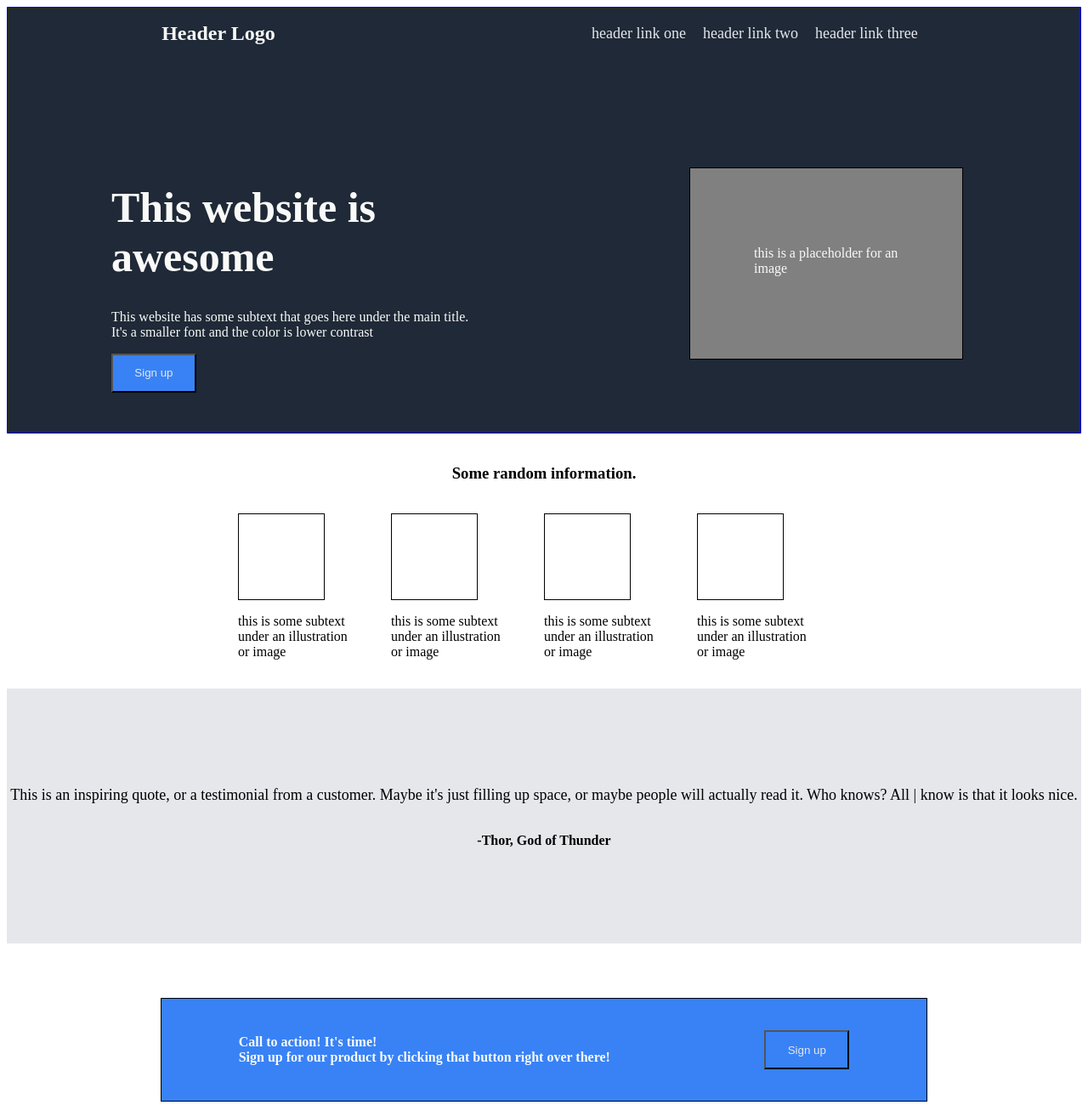
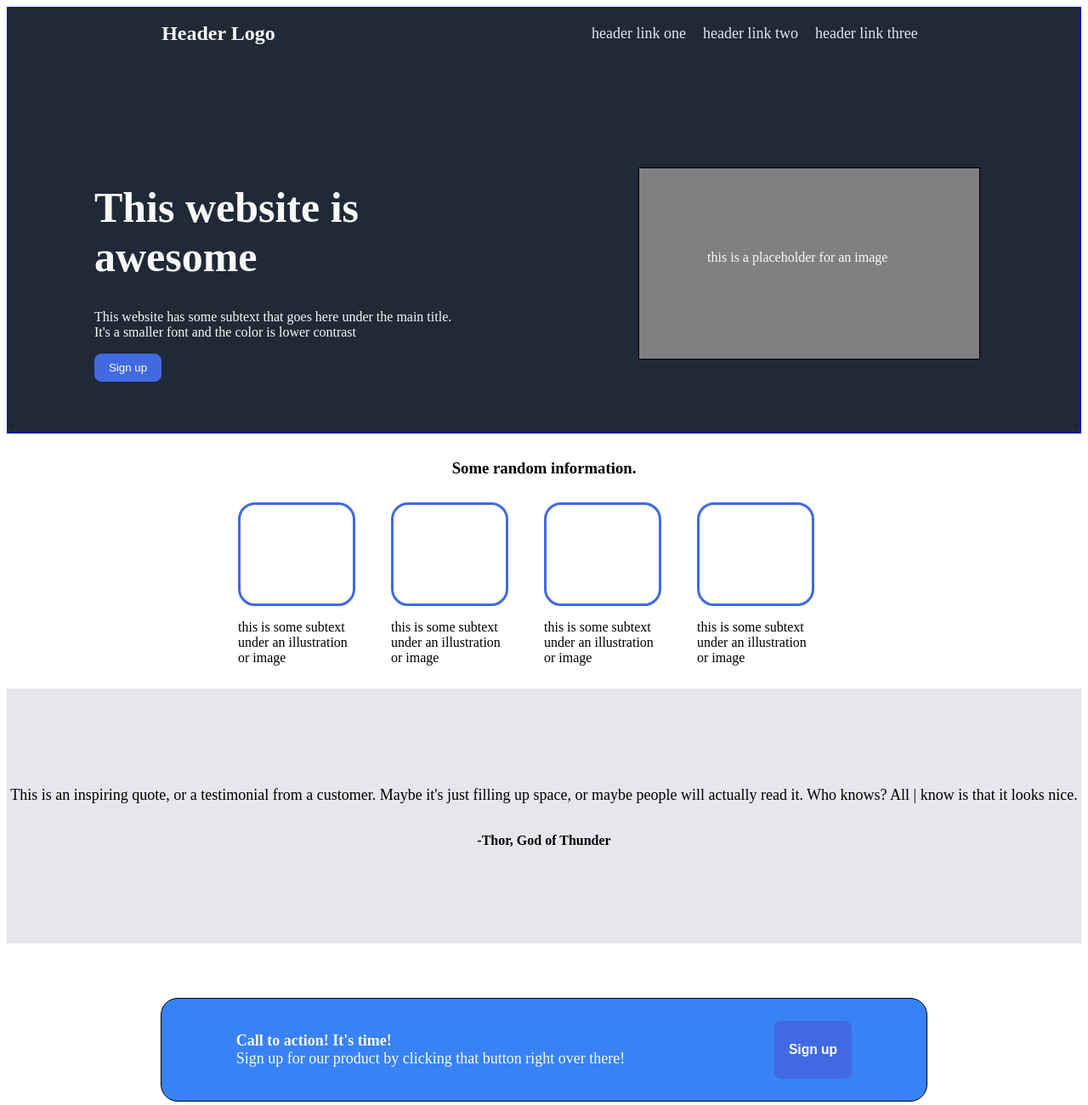
Before and after one commit to j-parthiv/OdinProject2, a plain HTML site: page index.html in a window 1280 px wide. Shown: the top 1300 px of the page at 85% size. Drawn offline with Linux system fonts and the light colour scheme.

Commit message:
Added more css to the page

```diff
--- a/index.html
+++ b/index.html
@@ -27,7 +27,7 @@
                 <button>Sign up</button>
             </div>
             <div>
-                <div class="sec12box"><p style="padding: 75px;">this is a placeholder for an image</p></div>
+                <div class="sec12box"><p style="padding: 80px;">this is a placeholder for an image</p></div>
             </div>
 
         </div>
@@ -66,11 +66,11 @@
       </div>
       <div class="sec4">
         <div class="box">
-          <p style="font-weight: bolder">
-            Call to action! It's time! <br />Sign up for our product by clicking
+          <p style="font-size: 18px;">
+            <b>Call to action! It's time!</b> <br/>Sign up for our product by clicking
             that button right over there!
           </p>
-          <button class="sec4vbutton">Sign up</button>
+          <button class="sec4vbutton"><h3>Sign up</h3></button>
         </div>
       </div>
       <div class="sec5">
--- a/style.css
+++ b/style.css
@@ -30,17 +30,19 @@
 .sec12box{
     display: flex;
     height: 14em;
-    width: 20em;
+    width: 25em;
     border: 1px solid black;
     margin: 1em;
     background-color: grey;
 
+
 }
 button{
-    background-color: #3882F6;
-    color: #E5E7EB;
-    padding: 1em;
-    width: 100px;
+  background: royalblue;
+  border: 1px solid royalblue;
+  color: white;
+  padding: 8px 16px;
+  border-radius: 8px;
 }
 .headerlogo{
   color: #F9FAF8;
@@ -67,7 +69,10 @@ button{
     display: flex;
     height: 100px;
     width: 100px;
-    border: 1px solid black;
+  border: 3px solid royalblue;
+  color: white;
+  padding: 8px 16px;
+  border-radius: 20px;
 }
 .sec2title{
     display: flex;
@@ -124,10 +129,15 @@ button{
     border: 1px solid black;
     background-color: #3882F6;
     justify-content: space-around;
+    border-radius: 20px;
+
 
   }
 
   .sec4button{
-    border: #E5E7EB;
-    width: 40px;
+    background: royalblue;
+  border: 1px solid royalblue;
+  color: white;
+  padding: 8px 16px;
+  border-radius: 8px;
   }
```
